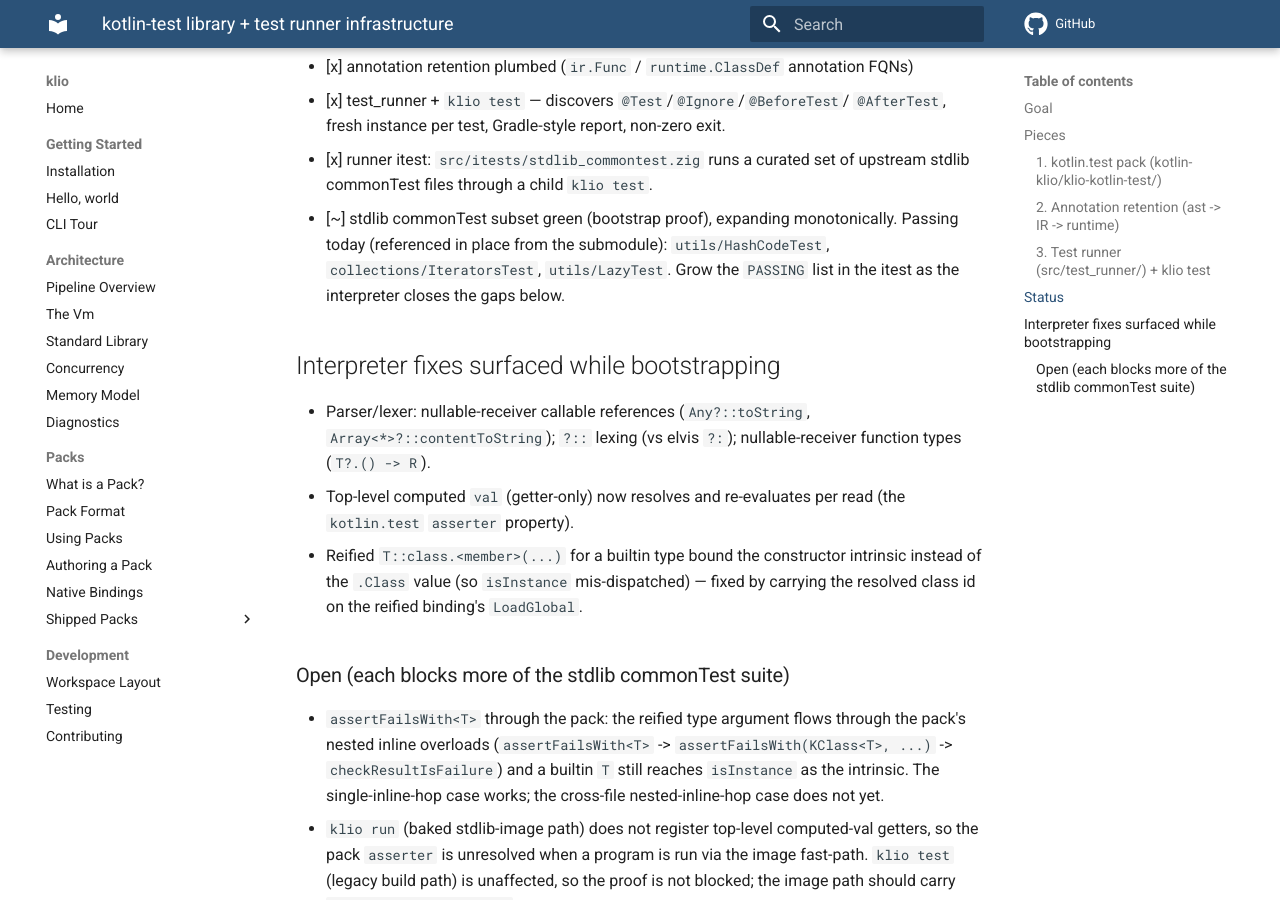
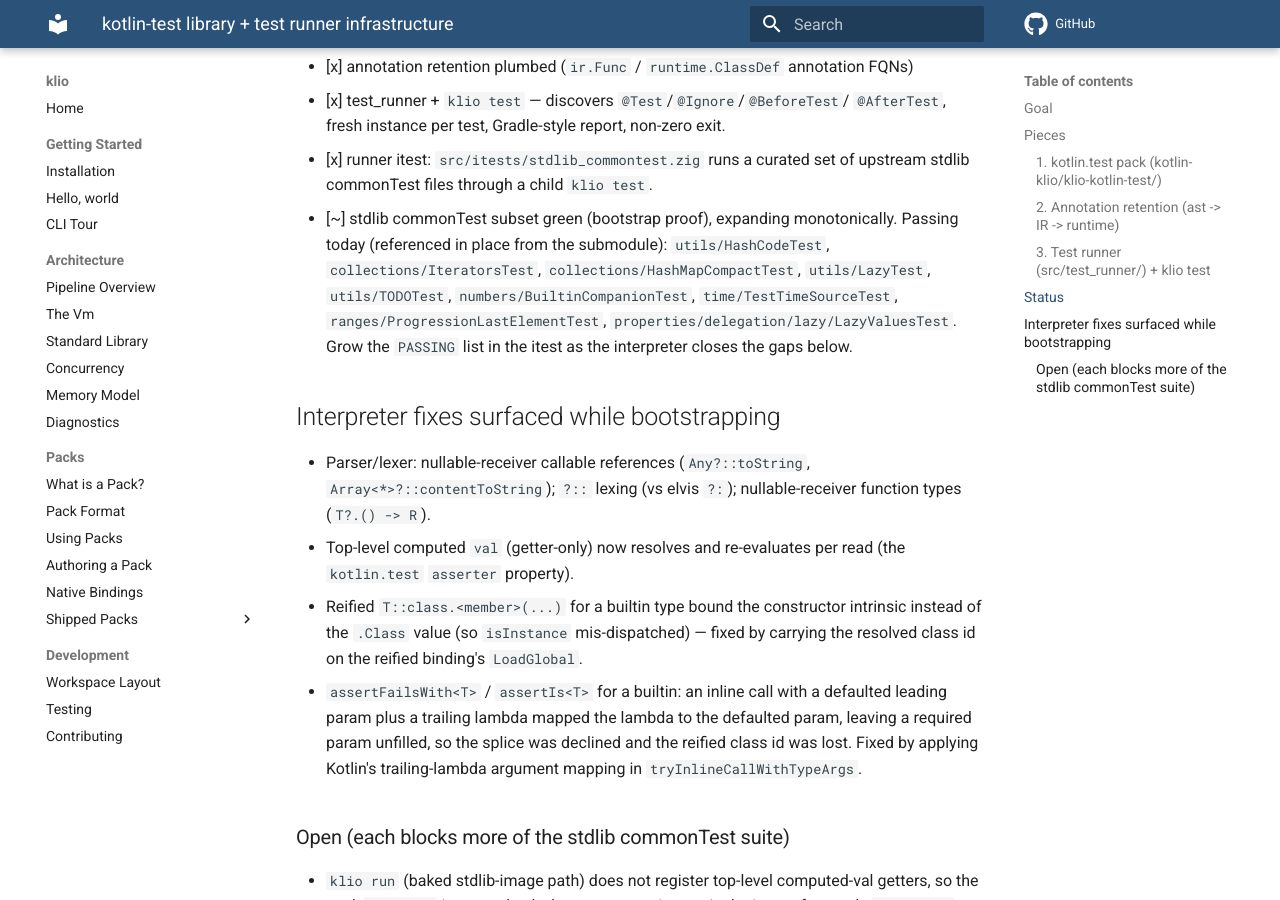
Before and after one commit to DrewCarlson/klio, an MkDocs documentation site: the page built from docs/plans/kotlin-test-and-runner.md, in a window 1280 px wide and 900 px high, scrolled down 1826 px. Built offline with MkDocs 1.6.1 and Material for MkDocs 9.7.7, drawn with Linux system fonts in a browser that asks for light colours; comment, search, counter and statistics services are not loaded.

Commit message:
fix: trailing-lambda arg mapping for inline calls with a defaulted leading param
An inline call like `assertFailsWith<T>(message = null) { ... }` mapped the
trailing lambda to the defaulted leading parameter and left the required
`block` unfilled, so the splice was declined and the reified type argument's
class id was lost (builtin `T::class` reached `isInstance` as the constructor
intrinsic). Apply Kotlin's trailing-lambda rule in `tryInlineCallWithTypeArgs`:
bind a final unnamed lambda/anon-fun to the last parameter and fill leading
positional args from the front. `assertFailsWith` / `assertIs` now work.

Expand the stdlib commonTest proof set to nine files.

```diff
--- a/docs/plans/kotlin-test-and-runner.md
+++ b/docs/plans/kotlin-test-and-runner.md
@@ -75,8 +75,10 @@ A subsystem module outside the core pipeline. Given test sources, it:
       upstream stdlib commonTest files through a child `klio test`.
 - [~] stdlib commonTest subset green (bootstrap proof), expanding monotonically.
       Passing today (referenced in place from the submodule): `utils/HashCodeTest`,
-      `collections/IteratorsTest`, `utils/LazyTest`. Grow the `PASSING` list in
-      the itest as the interpreter closes the gaps below.
+      `collections/IteratorsTest`, `collections/HashMapCompactTest`, `utils/LazyTest`,
+      `utils/TODOTest`, `numbers/BuiltinCompanionTest`, `time/TestTimeSourceTest`,
+      `ranges/ProgressionLastElementTest`, `properties/delegation/lazy/LazyValuesTest`.
+      Grow the `PASSING` list in the itest as the interpreter closes the gaps below.
 
 ## Interpreter fixes surfaced while bootstrapping
 
@@ -90,13 +92,14 @@ A subsystem module outside the core pipeline. Given test sources, it:
   intrinsic instead of the `.Class` value (so `isInstance` mis-dispatched) —
   fixed by carrying the resolved class id on the reified binding's `LoadGlobal`.
 
+- `assertFailsWith<T>` / `assertIs<T>` for a builtin: an inline call with a
+  defaulted leading param plus a trailing lambda mapped the lambda to the
+  defaulted param, leaving a required param unfilled, so the splice was declined
+  and the reified class id was lost. Fixed by applying Kotlin's trailing-lambda
+  argument mapping in `tryInlineCallWithTypeArgs`.
+
 ### Open (each blocks more of the stdlib commonTest suite)
 
-- `assertFailsWith<T>` through the pack: the reified type argument flows through
-  the pack's nested inline overloads (`assertFailsWith<T>` ->
-  `assertFailsWith(KClass<T>, ...)` -> `checkResultIsFailure`) and a builtin `T`
-  still reaches `isInstance` as the intrinsic. The single-inline-hop case works;
-  the cross-file nested-inline-hop case does not yet.
 - `klio run` (baked stdlib-image path) does not register top-level computed-val
   getters, so the pack `asserter` is unresolved when a program is run via the
   image fast-path. `klio test` (legacy build path) is unaffected, so the proof
```
Also changed, not shown: 2 other files.
